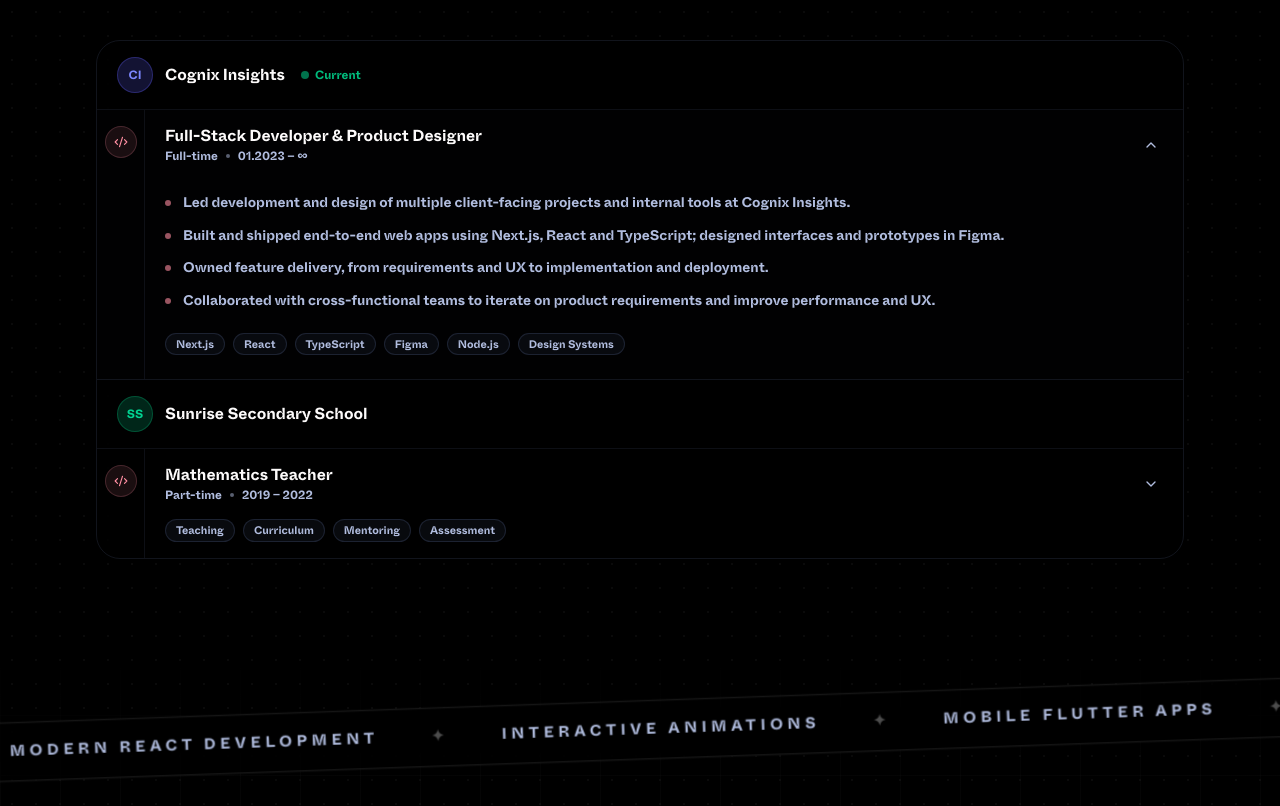
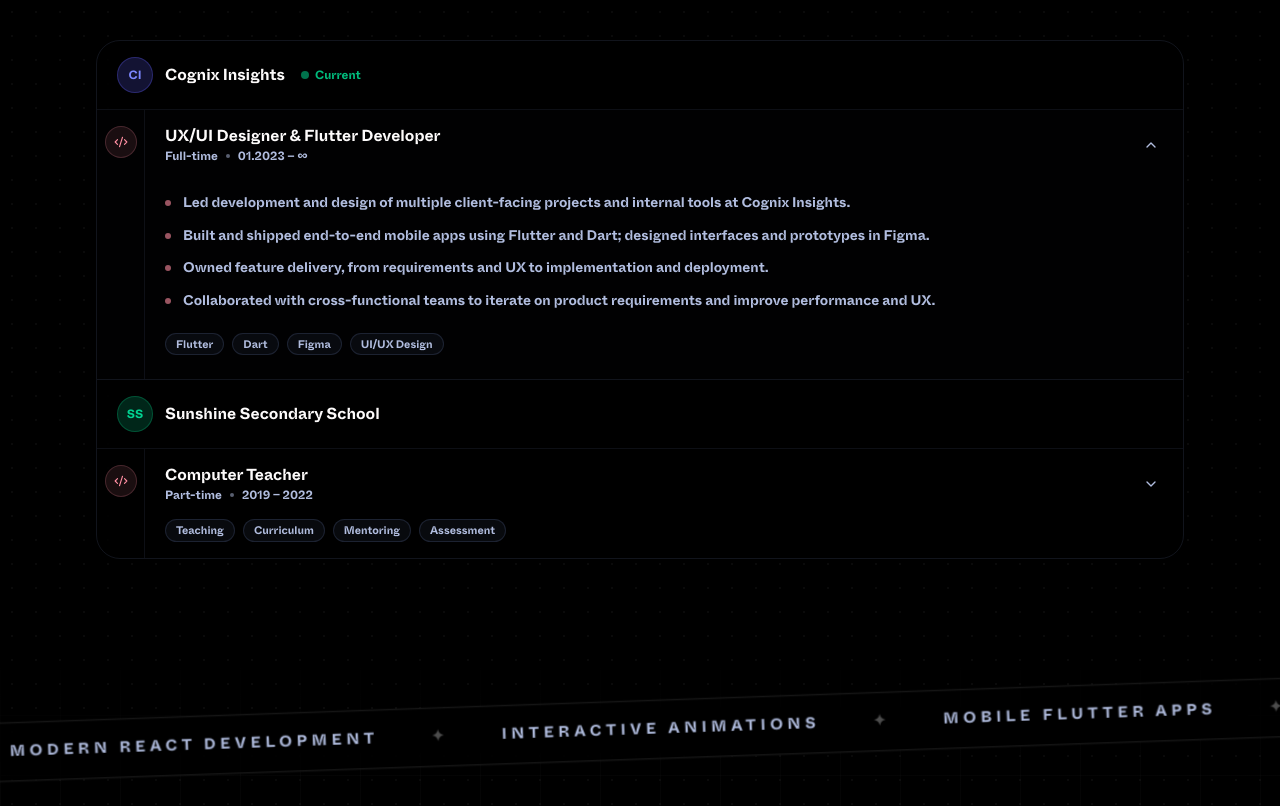
Before and after one commit to Dolma455/Dolma455.io, a Next.js app: page / in a window 1280 px wide. Shown: the part 4320-5126 px from the top of the page. Built offline with nearby package versions, Linux system fonts and the light colour scheme.

Commit message:
feat: update job titles and descriptions for Cognix Insights and Sunshine Secondary School

```diff
--- a/components/experience.tsx
+++ b/components/experience.tsx
@@ -31,34 +31,34 @@
     isCurrent: true,
     roles: [
       {
-        title: "Full-Stack Developer & Product Designer",
+        title: "UX/UI Designer & Flutter Developer",
         type: "Full-time",
         from: "01.2023",
         to: "∞",
         bullets: [
           "Led development and design of multiple client-facing projects and internal tools at Cognix Insights.",
-          "Built and shipped end-to-end web apps using Next.js, React and TypeScript; designed interfaces and prototypes in Figma.",
+          "Built and shipped end-to-end mobile apps using Flutter and Dart; designed interfaces and prototypes in Figma.",
           "Owned feature delivery, from requirements and UX to implementation and deployment.",
           "Collaborated with cross-functional teams to iterate on product requirements and improve performance and UX.",
         ],
-        tags: ["Next.js", "React", "TypeScript", "Figma", "Node.js", "Design Systems"],
+        tags: ["Flutter", "Dart", "Figma", "UI/UX Design"],
       },
     ],
   },
   {
-    name: "Sunrise Secondary School",
+    name: "Sunshine Secondary School",
     initials: "SS",
     color: "bg-emerald-500/20 text-emerald-400 border-emerald-500/30",
     isCurrent: false,
     roles: [
       {
-        title: "Mathematics Teacher",
+        title: "Computer Teacher",
         type: "Part-time",
         from: "2019",
         to: "2022",
         bullets: [
-          "Taught mathematics to secondary school students and prepared lesson plans and assessments.",
-          "Mentored students, organised extracurricular math activities, and supported exam preparation.",
+          "Taught programming and computer basics to secondary school students, and prepared lesson plans and assessments.",
+          "Mentored students, organised extracurricular computer activities, and supported exam preparation.",
         ],
         tags: ["Teaching", "Curriculum", "Mentoring", "Assessment"],
       },
```
